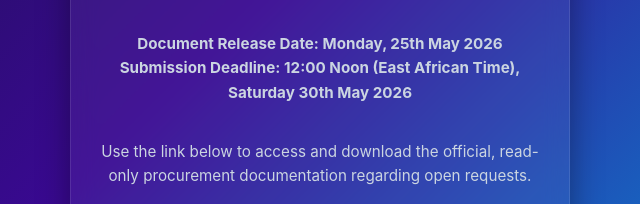
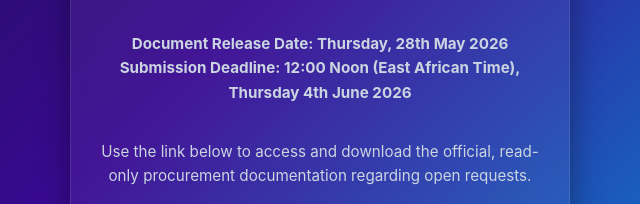
Before and after one commit to daisyjules/procurement-webpage, a plain HTML site: page index.html in a window 1280 px wide. Shown: the part 456-660 px from the top of the page, 320-960 px from the left. Drawn offline with Linux system fonts and the light colour scheme.

Commit message:
Update index.html

```diff
--- a/index.html
+++ b/index.html
@@ -85,8 +85,8 @@
         <h1>Expression of Interest</h1>
         <p>Welcome to the DP World Dar es Salaam secure document hub. <P>The following document is for the Provision of Design, Supply, Installation and Commissioning of 325 kWh Hybrid Solar PV System. <BR>DP WORLD- DAR ES SALAAM PORT</P>
 
-            <P><B>Document Release Date: Monday, 25th May 2026
-Submission Deadline: 12:00 Noon (East African Time), Saturday 30th May 2026  </B></P>
+            <P><B>Document Release Date: Thursday, 28th May 2026
+Submission Deadline: 12:00 Noon (East African Time), Thursday 4th June 2026  </B></P>
         <P>Use the link below to access and download the official, read-only procurement documentation regarding open requests.</p>
 
         <a href="vendor-spec.pdf" class="btn" download>
```
